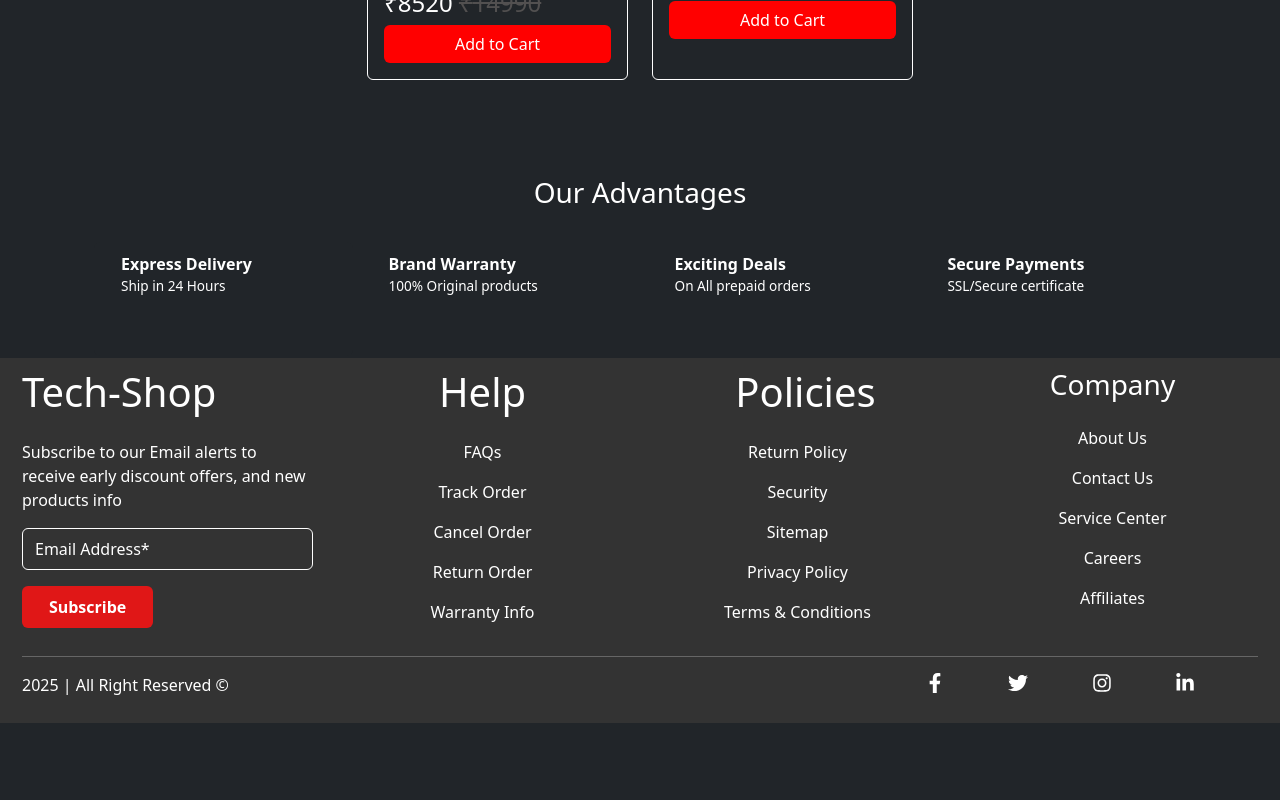
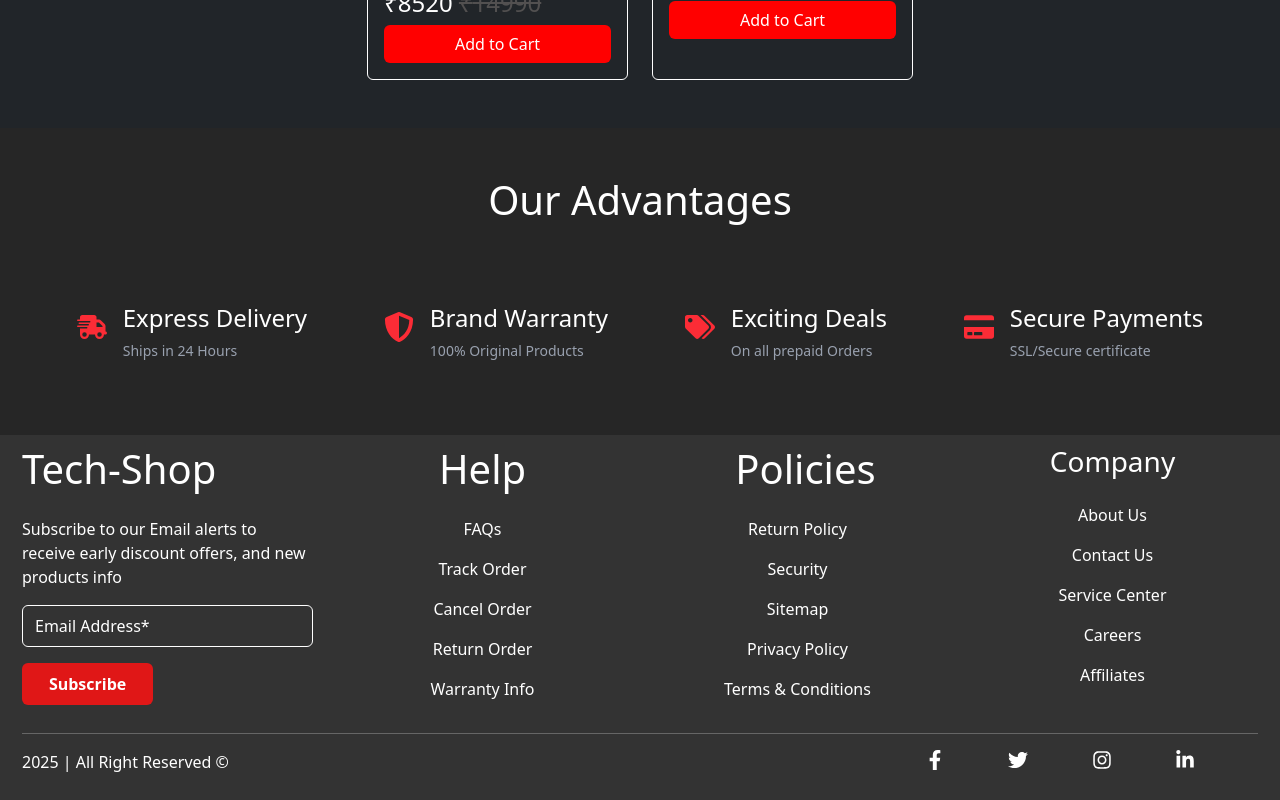
Before and after one commit to lavanya820/ReactJS_Project, a React (Vite) app: page /product/1 in a window 1280 px wide. Shown: the part 1759-2559 px from the top of the page. Before the commit the page ends 2482 px from the top, so only its background shows below. Built offline with nearby package versions, Linux system fonts and the light colour scheme.

Commit message:
i use tailwind css

```diff
--- a/src/component/Advantages.css
+++ /dev/null
@@ -1,225 +0,0 @@
-.crousel_height {
-  min-height: 500px;
-  height: auto;
-
-}
-
-/* @media (max-width:426pc){
-    .cont_first{
-        font-size: 3vw;
-    }
-    .cont_sec{
-        font-size:10px !important;
-    }
-} */
-
-
-
-body {
-  overflow-x: hidden;
-}
-
-.carousel-container {
-  width: 100%;
-  overflow: hidden;
-  padding: 40px 0;
-  background: black;
-  height: auto;
-}
-
-.carousel-track {
-  display: flex;
-  justify-content: center;
-  align-items: flex-start;
-  transition: transform 0.5s ease-in-out;
-}
-
-.carousel-item-custom {
-  flex: 0 0 20%;
-  display: flex;
-  flex-direction: column;
-  justify-content: center;
-  align-items: center;
-  text-align: center;
-  padding: 10px;
-}
-
-.carousel-item-custom img {
-  border-radius: 50%;
-  transition: transform 0.3s ease;
-  object-fit: cover;
-}
-
-.carousel-item-custom:hover {
-  transform: scale(1.2);
-}
-
-/* .carousel-item-custom p:hover {
-      transform: scale(1.2);
-    }
-    .carousel-item-custom h4:hover {
-      transform: scale(1.2);
-    } */
-
-/* Sizes */
-.carousel-item-custom:nth-child(1) img,
-.carousel-item-custom:nth-child(5) img {
-  width: 8vw;
-  height: 8vw;
-}
-
-.carousel-item-custom:nth-child(2) img,
-.carousel-item-custom:nth-child(4) img {
-  width: 11vw;
-  height: 11vw;
-}
-
-.carousel-item-custom:nth-child(3) img {
-  width: 15vw;
-  height: 15vw;
-}
-
-.product_font_carousel {
-  color: white !important;
-
-}
-
-.product_font_head {
-  color: white;
-
-}
-
-/* Responsive image sizes */
-@media (max-width: 768px) {
-
-  .carousel-item-custom:nth-child(1) img,
-  .carousel-item-custom:nth-child(5) img {
-    width: 8vw;
-    height: 8vw;
-  }
-
-  .carousel-item-custom:nth-child(2) img,
-  .carousel-item-custom:nth-child(4) img {
-    width: 10vw;
-    height: 10vw;
-  }
-
-  .carousel-item-custom:nth-child(3) img {
-    width: 13vw;
-    height: 13vw;
-  }
-
-  .product_font_carousel {
-    color: white !important;
-    font-size: 0.6rem;
-  }
-
-  .product_font_head {
-    color: white;
-    font-size: 1.0rem;
-  }
-}
-
-.button-container {
-  display: flex;
-  justify-content: space-between;
-  gap: 10px;
-  flex-wrap: nowrap;
-  overflow-x: auto;
-  padding: 0 10px;
-}
-
-.button-container button {
-  flex: 1 0 auto;
-  padding: 12px 0;
-  font-size: 1rem;
-  white-space: nowrap;
-}
-
-.button-container button:hover {
-  background-color: rgba(208, 6, 6, 0.999);
-}
-
-.button_fist_prod {
-  background-color: rgba(208, 6, 6, 0.999) !important;
-}
-
-@media (max-width: 425px) {
-  .button-container {
-    gap: 8px;
-    padding: 0 5px;
-  }
-
-  .button-container button {
-    font-size: 0.8rem;
-    padding: 8px 0;
-  }
-}
-
-@media (min-width: 450px) and (max-width: 789px) {
-  .column_small_deci>.custom-col {
-    flex: 0 0 auto;
-    width: 33.3333%;
-  }
-}
-
-.card_font_s {
-  color: white !important;
-}
-
-.font_mute_c {
-  color: rgb(82, 80, 80);
-}
-
-.feature-card {
-  display: flex;
-  align-items: center;
-  /* background-color:black; */
-  color: white;
-  padding: 10px 15px;
-  border-radius: 6px;
-  flex: 1 1 auto;
-  min-width: 0;
-}
-
-.icon-box {
-  font-size: 2rem;
-  color: #ea061d;
-  margin-right: 12px;
-  flex-shrink: 0;
-}
-
-.text-box .feature-title {
-  font-size: 1rem;
-  font-weight: 600;
-  margin: 0;
-}
-
-.text-box .feature-text {
-  font-size: 0.85rem;
-  margin: 0;
-}
-
-@media (max-width: 426px) {
-  .icon-box {
-    font-size: 1.4rem;
-    margin-right: 8px;
-  }
-
-  .text-box .feature-title {
-    font-size: 0.55rem;
-  }
-
-  .text-box .feature-text {
-    font-size: 0.45rem;
-  }
-
-  .feature-card {
-    padding: 8px 10px;
-  }
-}
-
-.card_button_bottom {
-  background-color: red;
-  color: white;
-}
--- a/src/component/Advantages.jsx
+++ b/src/component/Advantages.jsx
@@ -1,49 +1,41 @@
-import React from "react";
-import "./Advantages.css";
-// import "./Advantages.css";
+import React from 'react'
+import { FaTruckFast } from "react-icons/fa6";
+import {FaShieldAlt,FaTags,FaCreditCard } from "react-icons/fa";
 
-const Advantages = () => {
+export default function Advantages() {
     return (
-    <div className="container p-4">
-      <h3 style={{ textAlign: "center", color: "white" }} className="p-4">
-        Our Advantages
-      </h3>
-
-      <div className="d-flex gap-2 flex-nowrap">
-        <div className="feature-card bg-dark">
-          <i className="fa-solid fa-truck-fast icon-box"></i>
-          <div className="text-box">
-            <p className="feature-title">Express Delivery</p>
-            <p className="feature-text">Ship in 24 Hours</p>
+        <div className='bg-neutral-800 text-white'>
+            <h1 className='text-center pt-5 text-2xl'>Our Advantages</h1>
+            <div className='flex justify-evenly mt-20 pb-20'>
+                <div className='flex'>
+                    <p className='text-red-500 text-3xl mt-2 mr-4'><FaTruckFast/></p>
+                    <div>
+                        <h4>Express Delivery</h4>
+                        <p className='text-sm text-gray-400 '>Ships in 24 Hours</p>
                     </div>
                 </div>
-
-        <div className="feature-card">
-          <i className="fa-solid fa-shield-halved icon-box"></i>
-          <div className="text-box">
-            <p className="feature-title">Brand Warranty</p>
-            <p className="feature-text">100% Original products</p>
+                <div className='flex'>
+                    <p className='text-red-500 text-3xl mt-2 mr-4'><FaShieldAlt/></p>
+                    <div>
+                        <h4>Brand Warranty</h4>
+                        <p className='text-sm text-gray-400'>100% Original Products</p>
                     </div>
                 </div>
-
-        <div className="feature-card">
-          <i className="fa-solid fa-tags icon-box"></i>
-          <div className="text-box">
-            <p className="feature-title">Exciting Deals</p>
-            <p className="feature-text">On All prepaid orders</p>
+                <div className='flex'>
+                    <p className='text-red-500 text-3xl mt-2 mr-4'><FaTags/></p>
+                    <div>
+                        <h4>Exciting Deals</h4>
+                        <p className='text-sm text-gray-400'>On all prepaid Orders</p>
                     </div>
                 </div>
-
-        <div className="feature-card">
-          <i className="fa-solid fa-credit-card icon-box"></i>
-          <div className="text-box">
-            <p className="feature-title">Secure Payments</p>
-            <p className="feature-text">SSL/Secure certificate</p>
+                <div className='flex'>
+                    <p className='text-red-500 text-3xl mt-2 mr-4'><FaCreditCard/></p>
+                    <div>
+                        <h4>Secure Payments</h4>
+                        <p className='text-sm text-gray-400'>SSL/Secure certificate</p>
                     </div>
                 </div>
             </div>
         </div>
-  );
-};
-
-export default Advantages;
+    )
+}
--- a/src/index.css
+++ b/src/index.css
@@ -1,4 +1,4 @@
-/* @import "tailwindcss"; */
+@import "tailwindcss";
 body{
   background-color: rgb(33, 37, 41,1) !important;
 }
```
Lines whose indentation alone changed are shown as unchanged.
